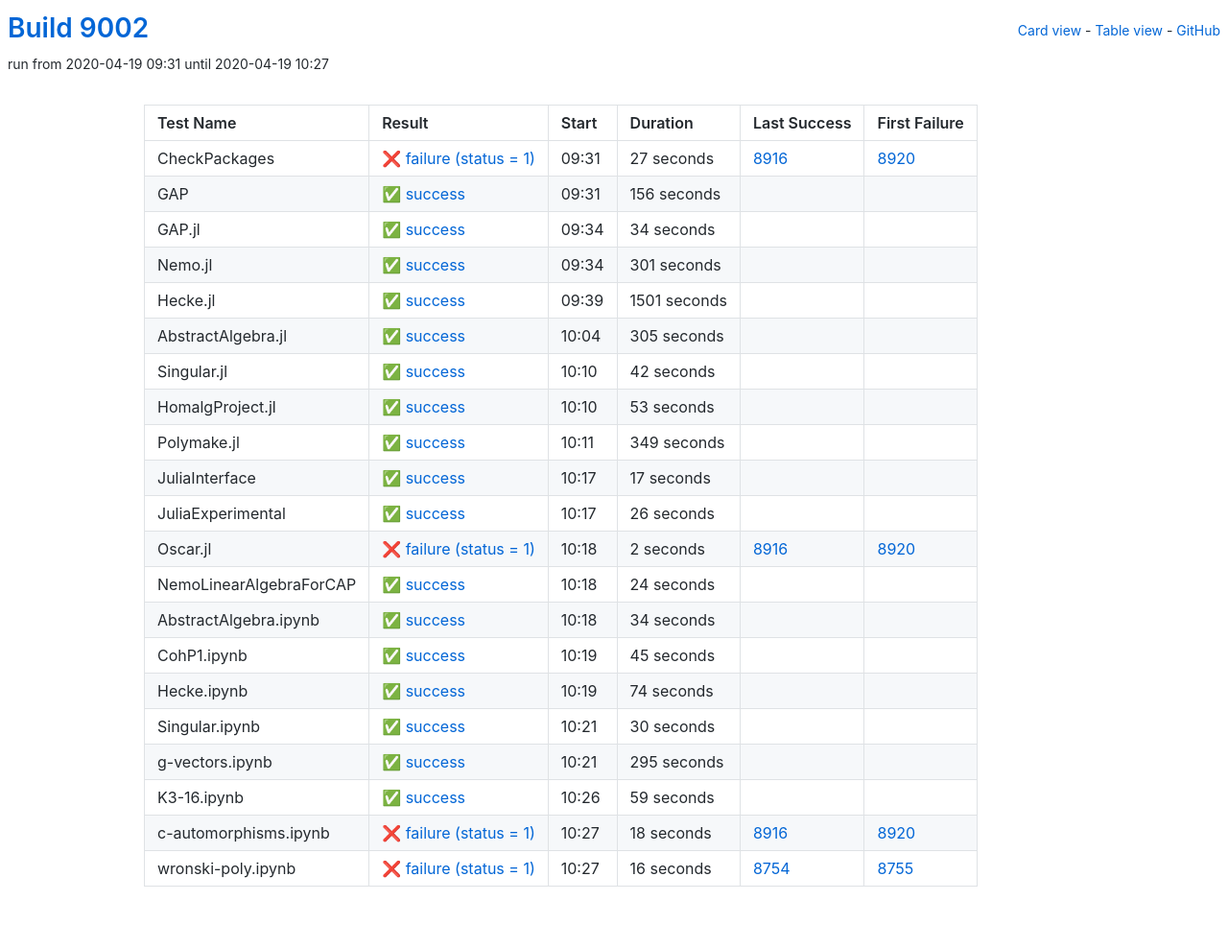
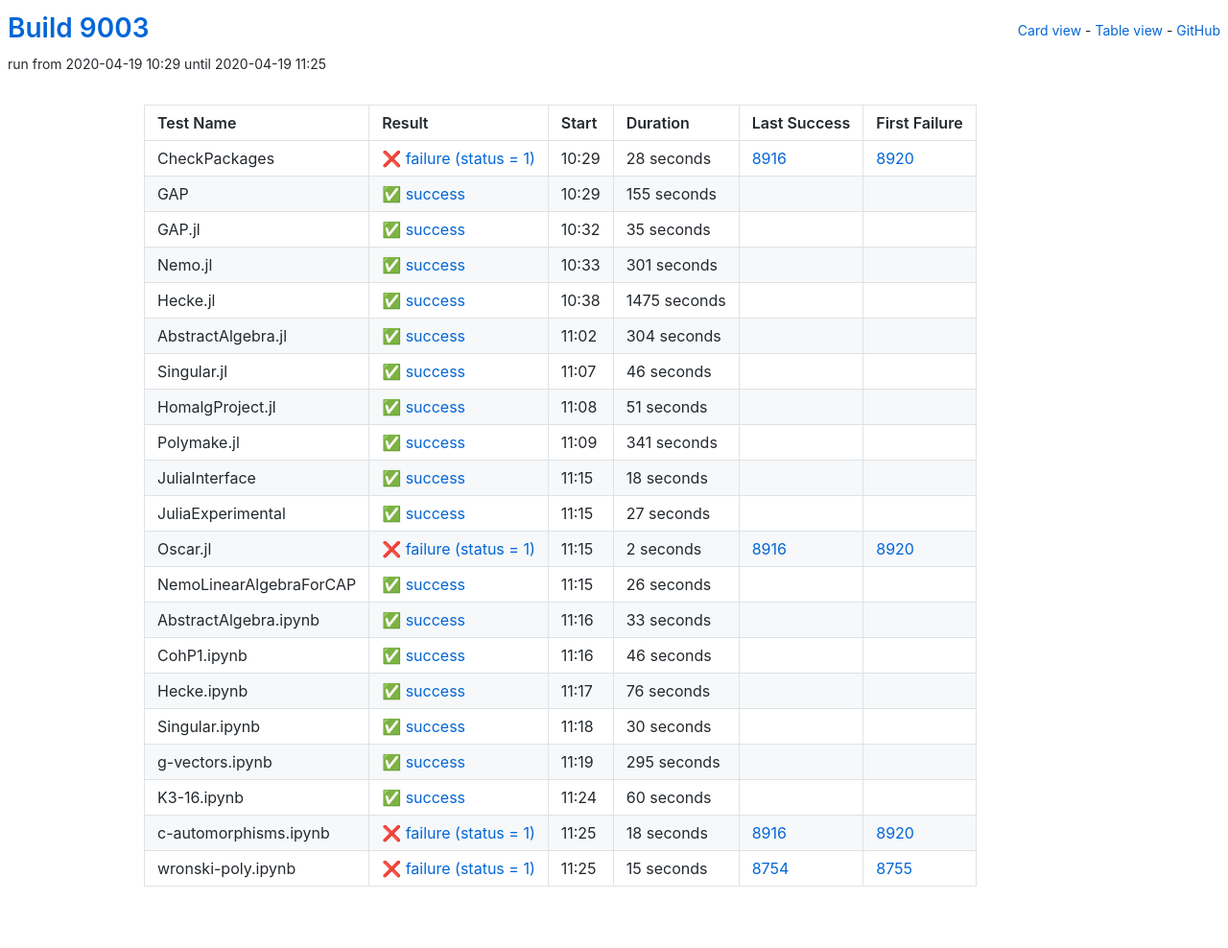
Before and after one commit to oscar-system/oscar-ci-status, a Jekyll site: the page built from table.html, in a window 1280 px wide. Shown: the whole page at 96% size. Built offline with Jekyll 4.4.1, drawn with Linux system fonts in a browser that asks for light colours.

Commit message:
Build 9003

```diff
--- a/_data/ci.yml
+++ b/_data/ci.yml
@@ -1,38 +1,38 @@
-build: 9002
-build_url: https://oscarci.mathematik.uni-kl.de/job/oscar/9002/
+build: 9003
+build_url: https://oscarci.mathematik.uni-kl.de/job/oscar/9003/
 job: oscar
 tests:
-- duration: 27
+- duration: 28
   exitcode: 1
   first_failure: 8920
   first_failure_url: https://oscarci.mathematik.uni-kl.de/job/oscar/8920/
   last_success: 8916
   last_success_url: https://oscarci.mathematik.uni-kl.de/job/oscar/8916/
-  log: https://oscarci.mathematik.uni-kl.de/job/oscar/9002/artifact/logs/build-9002/CheckPackages.log
+  log: https://oscarci.mathematik.uni-kl.de/job/oscar/9003/artifact/logs/build-9003/CheckPackages.log
   name: CheckPackages
-  start: 2020-04-19 09:31
+  start: 2020-04-19 10:29
   status: failure
   success: false
-- duration: 156
+- duration: 155
   exitcode: 0
   first_failure: false
   first_failure_url: null
   last_success: false
   last_success_url: null
-  log: https://oscarci.mathematik.uni-kl.de/job/oscar/9002/artifact/logs/build-9002/GAP.log
+  log: https://oscarci.mathematik.uni-kl.de/job/oscar/9003/artifact/logs/build-9003/GAP.log
   name: GAP
-  start: 2020-04-19 09:31
+  start: 2020-04-19 10:29
   status: success
   success: true
-- duration: 34
+- duration: 35
   exitcode: 0
   first_failure: false
   first_failure_url: null
   last_success: false
   last_success_url: null
-  log: https://oscarci.mathematik.uni-kl.de/job/oscar/9002/artifact/logs/build-9002/GAP.jl.log
+  log: https://oscarci.mathematik.uni-kl.de/job/oscar/9003/artifact/logs/build-9003/GAP.jl.log
   name: GAP.jl
-  start: 2020-04-19 09:34
+  start: 2020-04-19 10:32
   status: success
   success: true
 - duration: 301
@@ -41,86 +41,86 @@ tests:
   first_failure_url: null
   last_success: false
   last_success_url: null
-  log: https://oscarci.mathematik.uni-kl.de/job/oscar/9002/artifact/logs/build-9002/Nemo.jl.log
+  log: https://oscarci.mathematik.uni-kl.de/job/oscar/9003/artifact/logs/build-9003/Nemo.jl.log
   name: Nemo.jl
-  start: 2020-04-19 09:34
+  start: 2020-04-19 10:33
   status: success
   success: true
-- duration: 1501
+- duration: 1475
   exitcode: 0
   first_failure: false
   first_failure_url: null
   last_success: false
   last_success_url: null
-  log: https://oscarci.mathematik.uni-kl.de/job/oscar/9002/artifact/logs/build-9002/Hecke.jl.log
+  log: https://oscarci.mathematik.uni-kl.de/job/oscar/9003/artifact/logs/build-9003/Hecke.jl.log
   name: Hecke.jl
-  start: 2020-04-19 09:39
+  start: 2020-04-19 10:38
   status: success
   success: true
-- duration: 305
+- duration: 304
   exitcode: 0
   first_failure: false
   first_failure_url: null
   last_success: false
   last_success_url: null
-  log: https://oscarci.mathematik.uni-kl.de/job/oscar/9002/artifact/logs/build-9002/AbstractAlgebra.jl.log
+  log: https://oscarci.mathematik.uni-kl.de/job/oscar/9003/artifact/logs/build-9003/AbstractAlgebra.jl.log
   name: AbstractAlgebra.jl
-  start: 2020-04-19 10:04
+  start: 2020-04-19 11:02
   status: success
   success: true
-- duration: 42
+- duration: 46
   exitcode: 0
   first_failure: false
   first_failure_url: null
   last_success: false
   last_success_url: null
-  log: https://oscarci.mathematik.uni-kl.de/job/oscar/9002/artifact/logs/build-9002/Singular.jl.log
+  log: https://oscarci.mathematik.uni-kl.de/job/oscar/9003/artifact/logs/build-9003/Singular.jl.log
   name: Singular.jl
-  start: 2020-04-19 10:10
+  start: 2020-04-19 11:07
   status: success
   success: true
-- duration: 53
+- duration: 51
   exitcode: 0
   first_failure: false
   first_failure_url: null
   last_success: false
   last_success_url: null
-  log: https://oscarci.mathematik.uni-kl.de/job/oscar/9002/artifact/logs/build-9002/HomalgProject.jl.log
+  log: https://oscarci.mathematik.uni-kl.de/job/oscar/9003/artifact/logs/build-9003/HomalgProject.jl.log
   name: HomalgProject.jl
-  start: 2020-04-19 10:10
+  start: 2020-04-19 11:08
   status: success
   success: true
-- duration: 349
+- duration: 341
   exitcode: 0
   first_failure: false
   first_failure_url: null
   last_success: false
   last_success_url: null
-  log: https://oscarci.mathematik.uni-kl.de/job/oscar/9002/artifact/logs/build-9002/Polymake.jl.log
+  log: https://oscarci.mathematik.uni-kl.de/job/oscar/9003/artifact/logs/build-9003/Polymake.jl.log
   name: Polymake.jl
-  start: 2020-04-19 10:11
+  start: 2020-04-19 11:09
   status: success
   success: true
-- duration: 17
+- duration: 18
   exitcode: 0
   first_failure: false
   first_failure_url: null
   last_success: false
   last_success_url: null
-  log: https://oscarci.mathematik.uni-kl.de/job/oscar/9002/artifact/logs/build-9002/JuliaInterface.log
+  log: https://oscarci.mathematik.uni-kl.de/job/oscar/9003/artifact/logs/build-9003/JuliaInterface.log
   name: JuliaInterface
-  start: 2020-04-19 10:17
+  start: 2020-04-19 11:15
   status: success
   success: true
-- duration: 26
+- duration: 27
   exitcode: 0
   first_failure: false
   first_failure_url: null
   last_success: false
   last_success_url: null
-  log: https://oscarci.mathematik.uni-kl.de/job/oscar/9002/artifact/logs/build-9002/JuliaExperimental.log
+  log: https://oscarci.mathematik.uni-kl.de/job/oscar/9003/artifact/logs/build-9003/JuliaExperimental.log
   name: JuliaExperimental
-  start: 2020-04-19 10:17
+  start: 2020-04-19 11:15
   status: success
   success: true
 - duration: 2
@@ -129,53 +129,53 @@ tests:
   first_failure_url: https://oscarci.mathematik.uni-kl.de/job/oscar/8920/
   last_success: 8916
   last_success_url: https://oscarci.mathematik.uni-kl.de/job/oscar/8916/
-  log: https://oscarci.mathematik.uni-kl.de/job/oscar/9002/artifact/logs/build-9002/Oscar.jl.log
+  log: https://oscarci.mathematik.uni-kl.de/job/oscar/9003/artifact/logs/build-9003/Oscar.jl.log
   name: Oscar.jl
-  start: 2020-04-19 10:18
+  start: 2020-04-19 11:15
   status: failure
   success: false
-- duration: 24
+- duration: 26
   exitcode: 0
   first_failure: false
   first_failure_url: null
   last_success: false
   last_success_url: null
-  log: https://oscarci.mathematik.uni-kl.de/job/oscar/9002/artifact/logs/build-9002/NemoLinearAlgebraForCAP.log
+  log: https://oscarci.mathematik.uni-kl.de/job/oscar/9003/artifact/logs/build-9003/NemoLinearAlgebraForCAP.log
   name: NemoLinearAlgebraForCAP
-  start: 2020-04-19 10:18
+  start: 2020-04-19 11:15
   status: success
   success: true
-- duration: 34
+- duration: 33
   exitcode: 0
   first_failure: false
   first_failure_url: null
   last_success: false
   last_success_url: null
-  log: https://oscarci.mathematik.uni-kl.de/job/oscar/9002/artifact/logs/build-9002/AbstractAlgebra.ipynb.log
+  log: https://oscarci.mathematik.uni-kl.de/job/oscar/9003/artifact/logs/build-9003/AbstractAlgebra.ipynb.log
   name: AbstractAlgebra.ipynb
-  start: 2020-04-19 10:18
+  start: 2020-04-19 11:16
   status: success
   success: true
-- duration: 45
+- duration: 46
   exitcode: 0
   first_failure: false
   first_failure_url: null
   last_success: false
   last_success_url: null
-  log: https://oscarci.mathematik.uni-kl.de/job/oscar/9002/artifact/logs/build-9002/CohP1.ipynb.log
+  log: https://oscarci.mathematik.uni-kl.de/job/oscar/9003/artifact/logs/build-9003/CohP1.ipynb.log
   name: CohP1.ipynb
-  start: 2020-04-19 10:19
+  start: 2020-04-19 11:16
   status: success
   success: true
-- duration: 74
+- duration: 76
   exitcode: 0
   first_failure: false
   first_failure_url: null
   last_success: false
   last_success_url: null
-  log: https://oscarci.mathematik.uni-kl.de/job/oscar/9002/artifact/logs/build-9002/Hecke.ipynb.log
+  log: https://oscarci.mathematik.uni-kl.de/job/oscar/9003/artifact/logs/build-9003/Hecke.ipynb.log
   name: Hecke.ipynb
-  start: 2020-04-19 10:19
+  start: 2020-04-19 11:17
   status: success
   success: true
 - duration: 30
@@ -184,9 +184,9 @@ tests:
   first_failure_url: null
   last_success: false
   last_success_url: null
-  log: https://oscarci.mathematik.uni-kl.de/job/oscar/9002/artifact/logs/build-9002/Singular.ipynb.log
+  log: https://oscarci.mathematik.uni-kl.de/job/oscar/9003/artifact/logs/build-9003/Singular.ipynb.log
   name: Singular.ipynb
-  start: 2020-04-19 10:21
+  start: 2020-04-19 11:18
   status: success
   success: true
 - duration: 295
@@ -195,20 +195,20 @@ tests:
   first_failure_url: null
   last_success: false
   last_success_url: null
-  log: https://oscarci.mathematik.uni-kl.de/job/oscar/9002/artifact/logs/build-9002/g-vectors.ipynb.log
+  log: https://oscarci.mathematik.uni-kl.de/job/oscar/9003/artifact/logs/build-9003/g-vectors.ipynb.log
   name: g-vectors.ipynb
-  start: 2020-04-19 10:21
+  start: 2020-04-19 11:19
   status: success
   success: true
-- duration: 59
+- duration: 60
   exitcode: 0
   first_failure: false
   first_failure_url: null
   last_success: false
   last_success_url: null
-  log: https://oscarci.mathematik.uni-kl.de/job/oscar/9002/artifact/logs/build-9002/K3-16.ipynb.log
+  log: https://oscarci.mathematik.uni-kl.de/job/oscar/9003/artifact/logs/build-9003/K3-16.ipynb.log
   name: K3-16.ipynb
-  start: 2020-04-19 10:26
+  start: 2020-04-19 11:24
   status: success
   success: true
 - duration: 18
@@ -217,19 +217,19 @@ tests:
   first_failure_url: https://oscarci.mathematik.uni-kl.de/job/oscar/8920/
   last_success: 8916
   last_success_url: https://oscarci.mathematik.uni-kl.de/job/oscar/8916/
-  log: https://oscarci.mathematik.uni-kl.de/job/oscar/9002/artifact/logs/build-9002/c-automorphisms.ipynb.log
+  log: https://oscarci.mathematik.uni-kl.de/job/oscar/9003/artifact/logs/build-9003/c-automorphisms.ipynb.log
   name: c-automorphisms.ipynb
-  start: 2020-04-19 10:27
+  start: 2020-04-19 11:25
   status: failure
   success: false
-- duration: 16
+- duration: 15
   exitcode: 1
   first_failure: 8755
   first_failure_url: https://oscarci.mathematik.uni-kl.de/job/oscar/8755/
   last_success: 8754
   last_success_url: https://oscarci.mathematik.uni-kl.de/job/oscar/8754/
-  log: https://oscarci.mathematik.uni-kl.de/job/oscar/9002/artifact/logs/build-9002/wronski-poly.ipynb.log
+  log: https://oscarci.mathematik.uni-kl.de/job/oscar/9003/artifact/logs/build-9003/wronski-poly.ipynb.log
   name: wronski-poly.ipynb
-  start: 2020-04-19 10:27
+  start: 2020-04-19 11:25
   status: failure
   success: false
```
Also changed, not shown: README.md.
